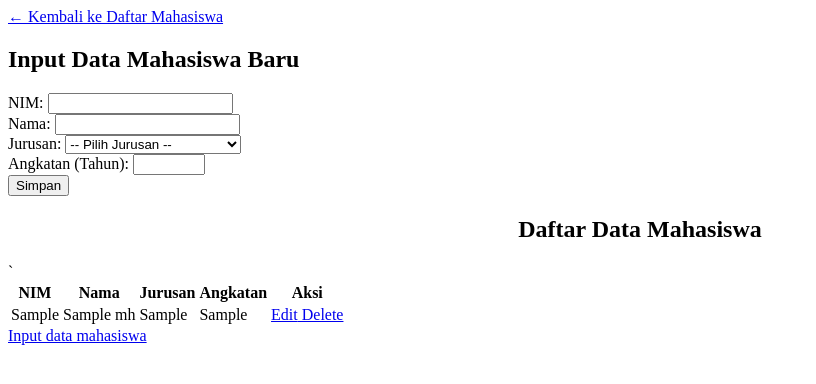
After one commit to WilmaAura/learn-php, a PHP site: page /tugasphp/ajax/list-mhs-ajax.php in a window 1280 px wide. The commit adds this page. Shown: the top 384 px of the page, without its empty margins (0-816 px from the left). Run offline with PHP 8.4, Linux system fonts and the light colour scheme; tables that the repository leaves empty or names only in its code hold one stand-in row (values such as "Sample post").

Commit message:
add ajax directory and files

````diff
--- a/belajar2/view/createMhs.php
+++ b/belajar2/view/createMhs.php
@@ -1,4 +1,4 @@
-<?php
+ ```<?php
     include '../config.php';
     $sql = "SELECT * FROM mhs";
 ?>
--- /dev/null
+++ b/tugasphp/ajax/list-mhs-ajax.php
@@ -0,0 +1,116 @@
+<?php
+include '../config.php';
+/* Wilma Auraruna Khalif */
+// Query untuk mengambil semua data dari tabel mahasiswa
+$sql = "SELECT NIM, nama, jurusan, angkatan FROM mhs ORDER BY Angkatan DESC";
+$result = $conn->query($sql);
+?>
+
+<!DOCTYPE html>
+<html lang="id">
+<head>
+    <meta charset="UTF-8">
+    <meta name="viewport" content="width=device-width, initial-scale=1.0">
+    <title>Daftar Mahasiswa - Listing Data</title>
+    <script src="https://ajax.googleapis.com/ajax/libs/jquery/3.7.1/jquery.min.js"></script>
+</head>
+<body>
+
+    <div class="container">
+        <a href="index.php" class="back-link">&larr; Kembali ke Daftar Mahasiswa</a>
+        <h2>Input Data Mahasiswa Baru</h2>
+
+        <form action="mhs_store_ajax.php" method="POST">
+            <div class="form-group">
+                <label for="NIM">NIM:</label>
+                <input type="text" id="NIM" name="NIM" required maxlength="100">
+            </div>
+
+            <div class="form-group">
+                <label for="nama">Nama:</label>
+                <input type="text" id="nama" name="nama" required maxlength="100">
+            </div>
+
+            <div class="form-group">
+                <label for="jurusan">Jurusan:</label>
+                <select id="jurusan" name="jurusan" required>
+                    <option value="">-- Pilih Jurusan --</option>
+                    <option value="Teknik Informatika">Teknik Informatika</option>
+                    <option value="Sistem Informasi">Sistem Informasi</option>
+                    <option value="Desain Komunikasi Visual">Desain Komunikasi Visual</option>
+                    <option value="Manajemen">Manajemen</option>
+                </select>
+            </div>
+
+            <div class="form-group">
+                <label for="angkatan">Angkatan (Tahun):</label>
+                <input type="number" id="angkatan" name="angkatan" required min="2000" max="<?php echo date("Y"); ?>">
+            </div>
+                <button type="submit" class="btn-submit">Simpan</button>
+        </form>
+    </div>
+    <h2 style="text-align: center;">Daftar Data Mahasiswa</h2>
+    <table>
+        <thead>
+            <tr>
+                <th>NIM</th>
+                <th>Nama</th>
+                <th>Jurusan</th>
+                <th>Angkatan</th>
+                <th>Aksi</th>
+            </tr>
+        </thead>
+        <tbody>
+            <?php
+            if ($result->num_rows > 0) {
+                // Output data dari setiap baris
+                while($row = $result->fetch_assoc()) {
+                    echo "<tr>";
+                    echo "<td>" . $row["NIM"] . "</td>";
+                    echo "<td>" . $row["nama"] . "</td>";
+                    echo "<td>" . $row["jurusan"] . "</td>";
+                    echo "`<td>" . $row["angkatan"] . "</td>";
+                    echo "<td class='actions'>";
+
+                    echo "<a href='edit.php?nim=" . $row["NIM"] . "' class='edit'>Edit</a>";
+
+                    echo "<a href='../controller/delete.php?nim=" . $row["NIM"] .
+                    "'class='delete' onclick='return confirm(\"Anda yakin ingin menghapus data NIM: " . $row["NIM"] . "?\");'>
+                            Delete
+                          </a>";
+                    echo "</td>";
+                    echo "</tr>";
+                }
+            } else {
+                echo "<tr><td colspan='5'>Tidak ada data mahasiswa.</td></tr>";
+            }
+            ?>
+        </tbody>
+    </table>
+
+        <a href="./input.php">Input data mahasiswa</a>
+    <?php
+    $conn->close();
+    ?>
+        <script>
+            $(function(){
+                //Trigger ketika user klik submit
+                // akan ambil data dari id formtambahmhs lalu dikirim ke backend
+                $('#formTambahMhs').submit(function(e)){
+                    e.preventDefault(); //biar ga reload ketika click submit
+
+
+                    $.ajax({
+                        url: 'mhs_store_ajax.php',
+                        type: 'POST',
+                        data: $(this).serialize(),
+                        dataType: 'json',
+                        success: function(res){
+                            location.reload
+                        }
+                    })
+                }
+            })
+        </script>
+</body>
+</html>
--- a/tugasphp/view/index.php
+++ b/tugasphp/view/index.php
@@ -41,7 +41,8 @@ $result = $conn->query($sql);
 
                     echo "<a href='edit.php?nim=" . $row["NIM"] . "' class='edit'>Edit</a>";
 
-                    echo "<a href='delete.php?nim=" . $row["NIM"] . "' class='delete' onclick='return confirm(\"Anda yakin ingin menghapus data NIM: " . $row["NIM"] . "?\");'>
+                    echo "<a href='../controller/delete.php?nim=" . $row["NIM"] .
+                    "'class='delete' onclick='return confirm(\"Anda yakin ingin menghapus data NIM: " . $row["NIM"] . "?\");'>
                             Delete
                           </a>";
                     echo "</td>";
````
Also changed, not shown: belajar2/view/list-mhs.php (+31 -16 lines), tugasphp/ajax/mhs_delete_ajax.php (added, +16 -0 lines), tugasphp/ajax/mhs_store_ajax.php (added, +38 -0 lines).
